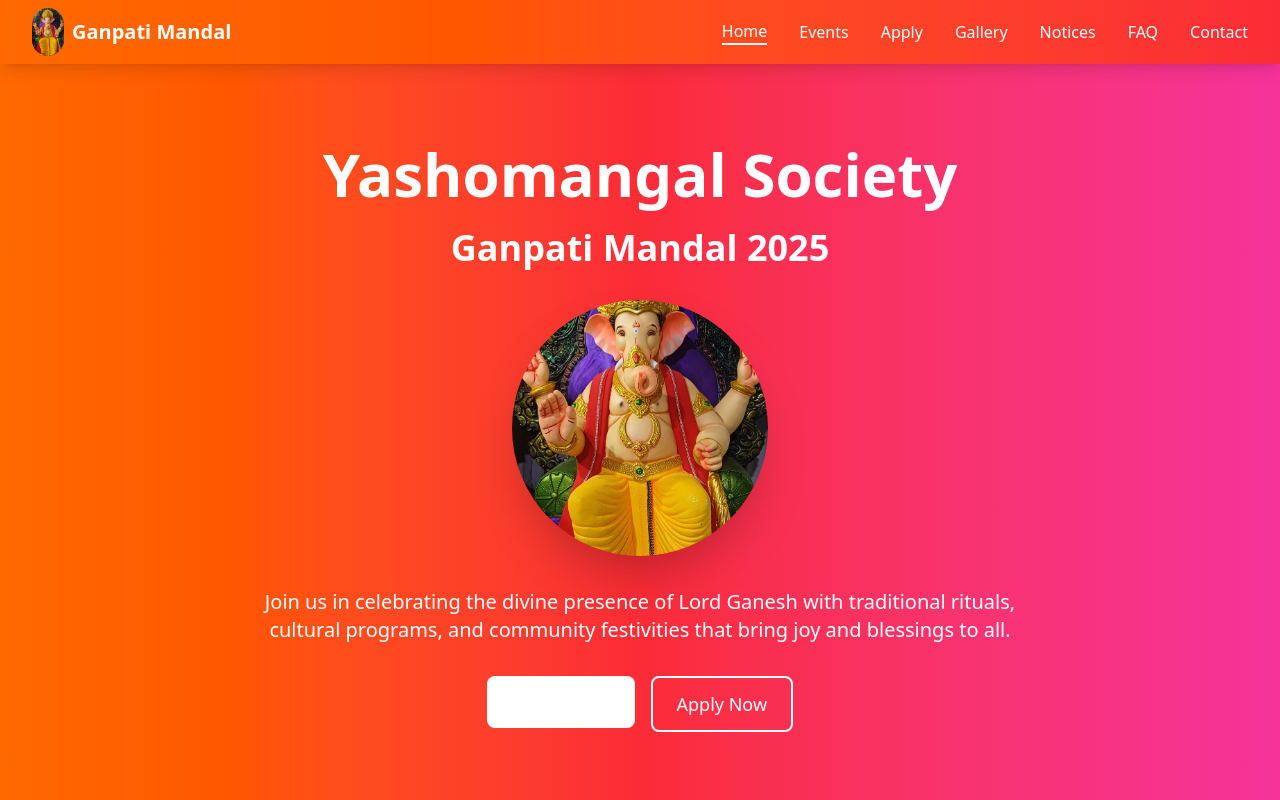
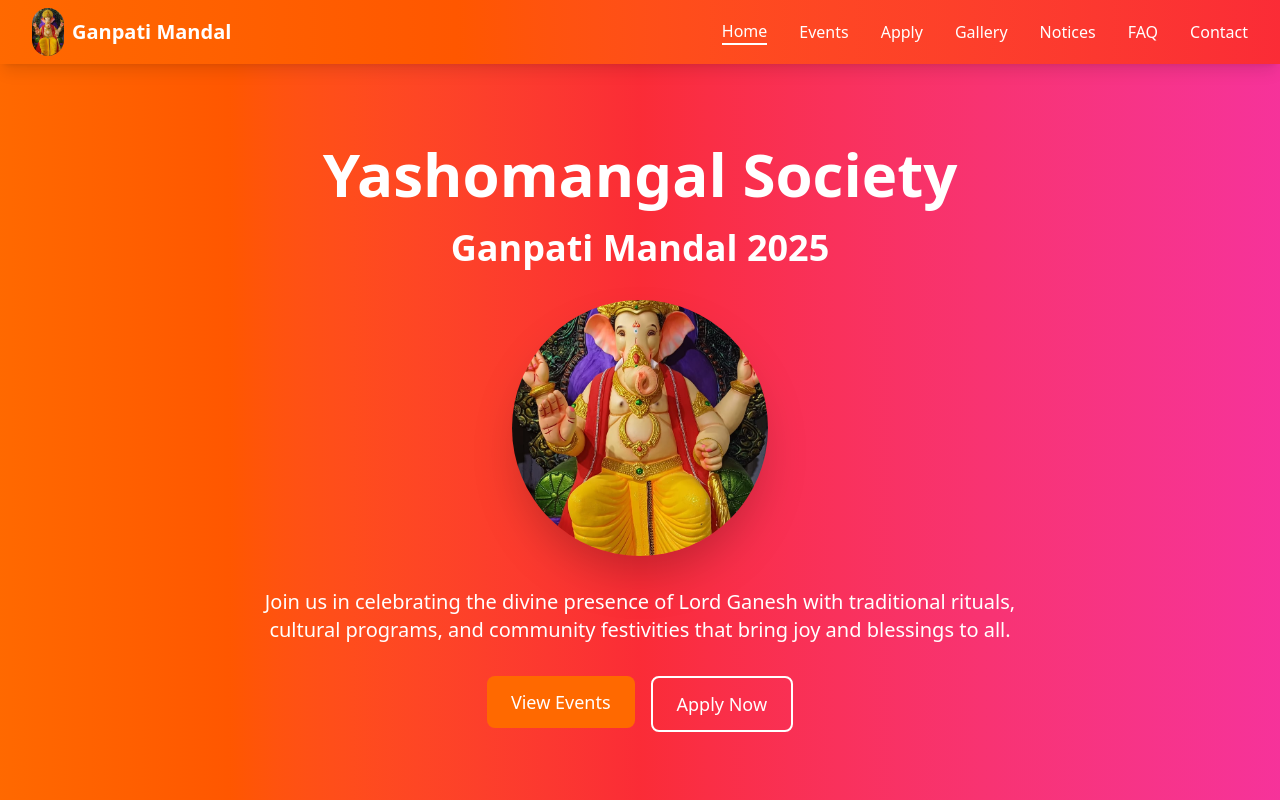
Before and after one commit to AryanPachandi/society-ganpati-website, a React (Vite) app: page / in a window 1280 px wide. Shown: the top 800 px of the page. Built offline with nearby package versions, Linux system fonts and the light colour scheme.

Commit message:
view event solved

```diff
--- a/src/App.jsx
+++ b/src/App.jsx
@@ -461,7 +461,7 @@ const Home = () => {
             transition={{ delay: 1, duration: 0.8 }}
           >
             <Link to="/events">
-              <Button size="lg" className="bg-white text-orange-500 hover:bg-gray-100">
+              <Button size="lg" className=" text-orange-500 hover:bg-gray-100">
                 View Events
               </Button>
             </Link>
```
